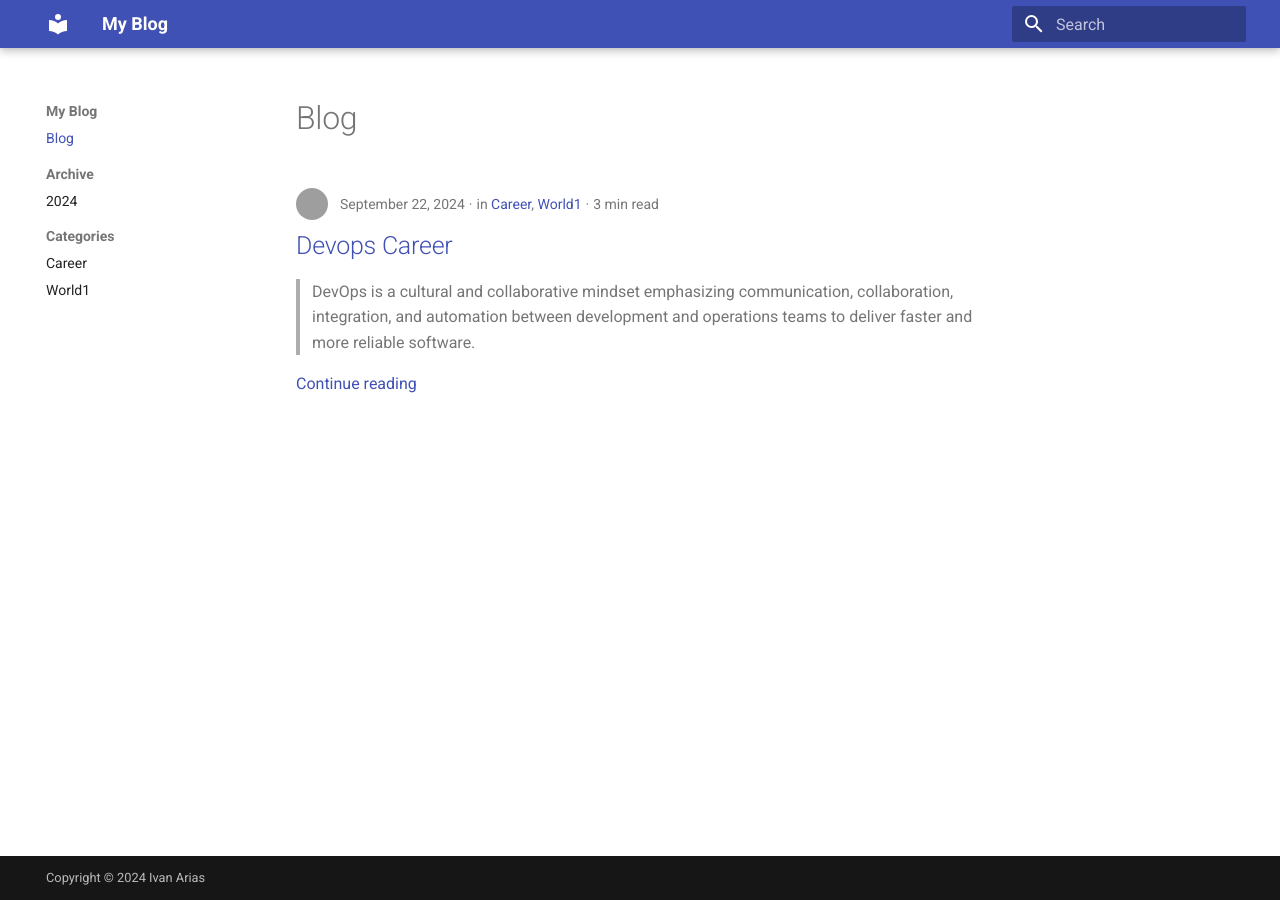
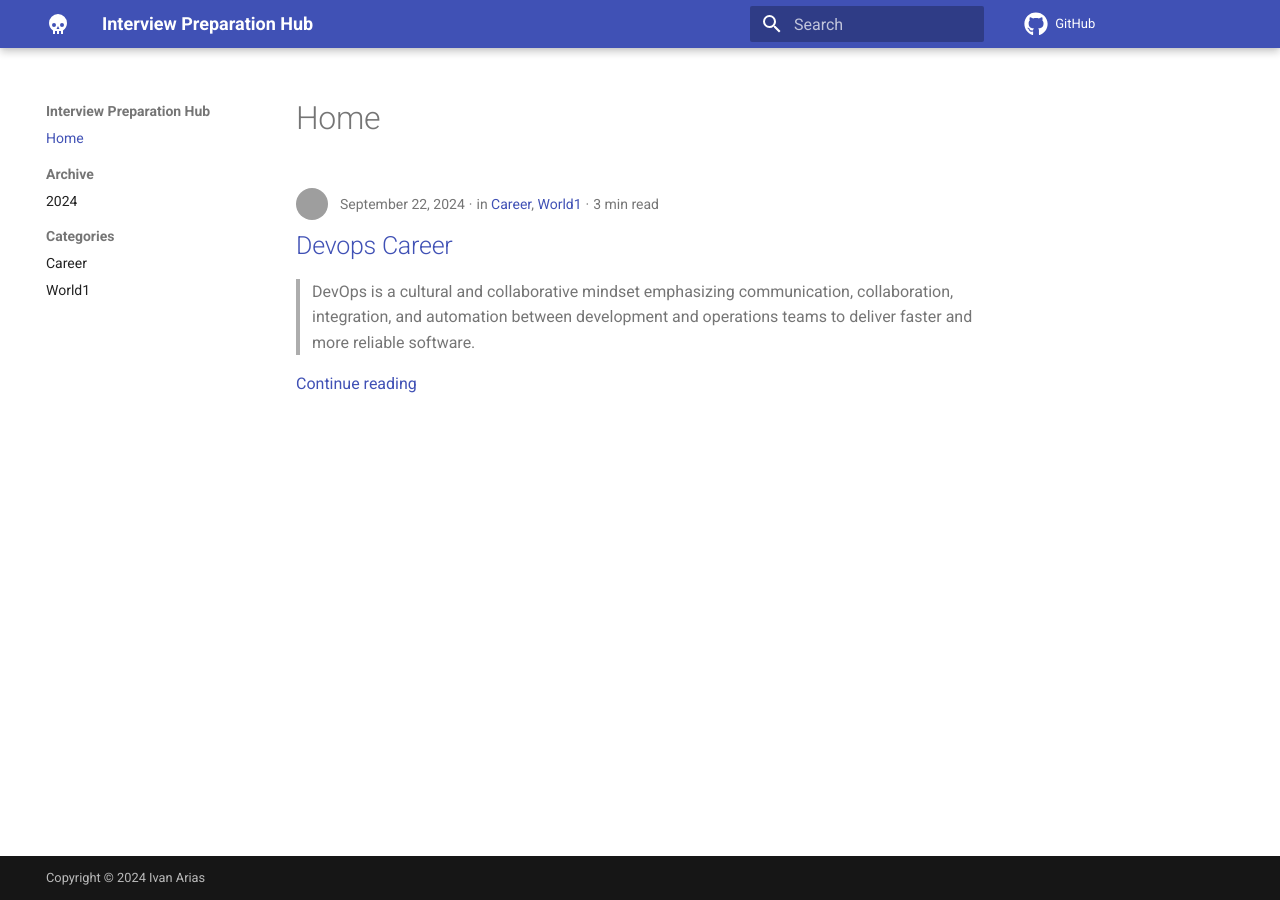
Before and after one commit to hcoco1/blog-mkdocs-material, an MkDocs documentation site: the page built from docs/index.md, in a window 1280 px wide. Built offline with MkDocs 1.6.1 and Material for MkDocs 9.7.7, drawn with Linux system fonts in a browser that asks for light colours; comment, search, counter and statistics services are not loaded; grey boxes are pictures that could not be loaded.

Commit message:
blog updated

```diff
--- a/docs/index.md
+++ b/docs/index.md
@@ -1 +1 @@
-# Blog
+# Home
--- a/mkdocs.yml
+++ b/mkdocs.yml
@@ -1,5 +1,9 @@
-site_name: My Blog
+site_name: Interview Preparation Hub
+site_url: https://hcoco1.github.io/blog-mkdocs-material
 theme:
+  icon:
+    repo: fontawesome/brands/github
+    logo: material/skull
   name: material
   features:
     - navigation.sections
@@ -8,9 +12,12 @@ plugins:
       blog_dir: .
   - search
   - tags
+  - social
+
 nav:
   - index.md
 copyright: Copyright &copy; 2024 Ivan Arias
+repo_url: https://github.com/hcoco1/blog-mkdocs-material
 
 extra:
   generator: false
```
Also changed, not shown: site/404.html, site/index.html, site/search/search_index.json, site/sitemap.xml, 1 other file.
